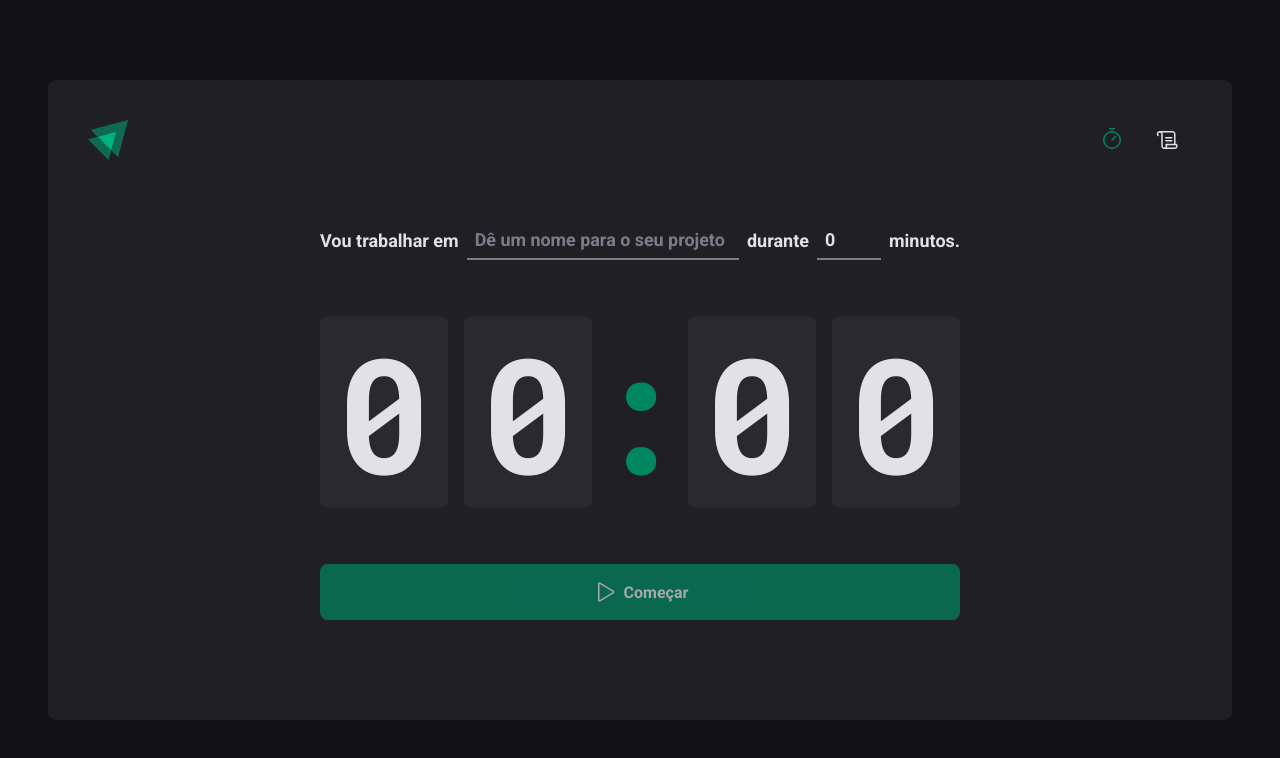
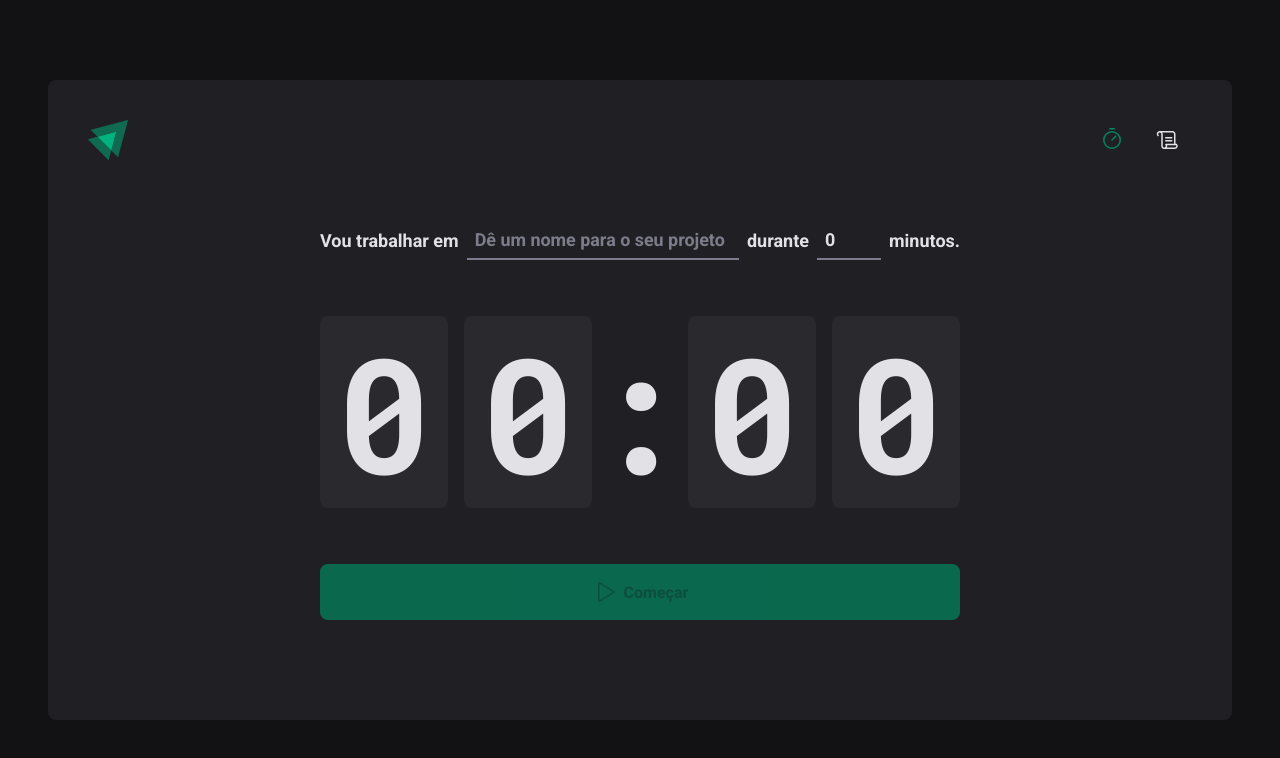
Before and after one commit to leandrocitro/timer, a React (Vite) app: page / in a window 1280 px wide. Shown: the top 758 px of the page. Built offline with nearby package versions, Linux system fonts and the light colour scheme.

Commit message:
Adicionando botão de Stop e iniciando o Count Down

```diff
--- a/src/pages/Home/index.tsx
+++ b/src/pages/Home/index.tsx
@@ -1,5 +1,5 @@
-import { Play } from "phosphor-react";
-import { CountDowContainer, FormContainer, HomeContainer, MinutesAmountInput, Separator, StartCountDownButton, TaskInput } from "./styles";
+import { HandPalm, Play } from "phosphor-react";
+import { CountDowContainer, FormContainer, HomeContainer, MinutesAmountInput, Separator, StartCountdownButton, StopCountdownButton, TaskInput } from "./styles";
 import { useForm } from 'react-hook-form';
 import { zodResolver } from '@hookform/resolvers/zod'
 import * as zod from 'zod';
@@ -144,13 +144,20 @@ export function Home() {
                     <span>{seconds[1]}</span>
                 </CountDowContainer>
 
-                <StartCountDownButton disabled={isSubmitDisabled} type="submit">
-                    <Play size={24} />
-                    Começar
-                </StartCountDownButton>
+                {activeCycle ? (
+                    <StopCountdownButton type="button">
+                        <HandPalm size={24} />
+                        Interromper
+                    </StopCountdownButton>
+
+                ) : (
+                    <StartCountdownButton disabled={isSubmitDisabled} type="submit">
+                        <Play size={24} />
+                        Começar
+                    </StartCountdownButton>
+
+                )}
             </form>
-
-
         </HomeContainer>
     )
 }
--- a/src/pages/Home/styles.ts
+++ b/src/pages/Home/styles.ts
@@ -72,7 +72,7 @@ display: flex;
 gap: 1rem;
 
 span {
-    background: ${(props)=> props.theme['gray-700']};
+    background: ${(props) => props.theme['gray-700']};
     padding: 2rem 1rem;
     border-radius: 8px;
 }
@@ -86,9 +86,10 @@ export const Separator = styled.div`
   overflow: hidden;
   display: flex;
   justify-content: center;
+  color: ${props => props.theme['gray-100']};
 `
 
-export const StartCountDownButton = styled.button`
+export const BaseCountDownButton = styled.button`
   width: 100%;
   border: 0;
   padding: 1rem;
@@ -103,15 +104,31 @@ export const StartCountDownButton = styled.button`
 
   cursor: pointer;
 
-  background: ${props => props.theme['green-500']};
-  color: ${props => props.theme['gray-100']};
+
 
   &:disabled {
     opacity: 0.7;
     cursor: not-allowed;
   }
 
-  &:not(:disabled):hover {
+
+`;
+
+export const StartCountdownButton = styled(BaseCountDownButton)`
+background: ${props => props.theme['green-500']};
+
+&:not(:disabled):hover {
     background: ${props => props.theme['green-700']};
   }
+
 `;
+
+export const StopCountdownButton = styled(BaseCountDownButton)`
+background: ${props => props.theme['red-500']};
+
+
+&:not(:disabled):hover {
+    background: ${props => props.theme['red-700']};
+  }
+
+`;
```
